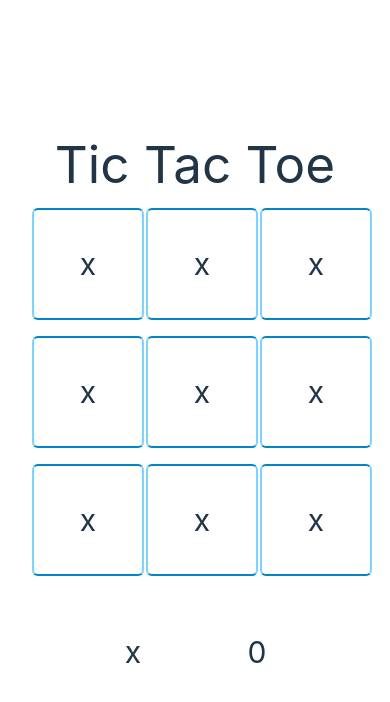
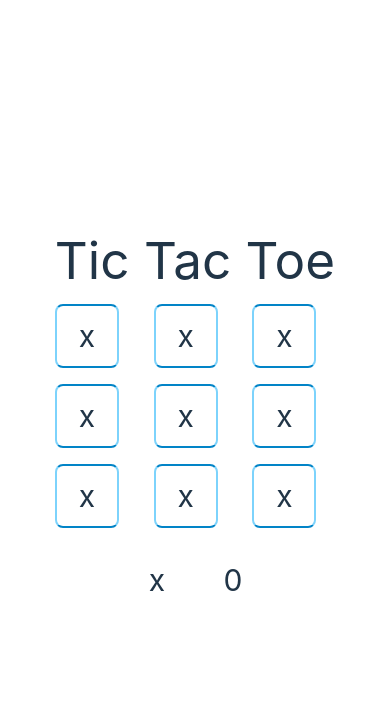
Before and after one commit to nardis9501/tic-tac-toe-react-vite, a React (Vite) app: page / in a window 390 px wide. Shown: the top 702 px of the page. Built offline with nearby package versions, Linux system fonts and the light colour scheme.

Commit message:
refactor: improve styles in conditional rendering

```diff
--- a/src/assets/components/Square.jsx
+++ b/src/assets/components/Square.jsx
@@ -1,13 +1,27 @@
 import React from "react";
 
-export default function Square({ children, index, noBorder }) {
+export default function Square({
+  children,
+  index,
+  noBorder,
+  updateBoard,
+  isSelected,
+  noHover,
+}) {
+  const seleted = `${isSelected ? "bg-blue-400 " : ""}`; //'rounded-xl bg-blue-400'
+  const hover = `${noHover ? " " : "hover:bg-slate-400/40"}`;
+  const border = `${
+    noBorder
+      ? ""
+      : "border-solid border-2 border-y-sky-600 border-x-sky-300 cursor-pointer"
+  }`;
+  const handlerClick = () => {
+    updateBoard && updateBoard(index);
+  };
   return (
     <div
-      className={
-        noBorder
-          ? "grid text-3xl place-items-center  h-28 w-28 cursor-pointer"
-          : "SQUARE grid text-3xl place-items-center border-solid border-2 border-y-sky-600 border-x-sky-300 rounded-md h-28 w-28 cursor-pointer"
-      }
+      onClick={handlerClick}
+      className={`grid text-3xl place-items-center rounded-lg md:h-28 md:w-28 sm:h-24 sm:w-24 h-16 w-16  ${seleted} ${border} ${hover}`}
     >
       {children}
     </div>
```
